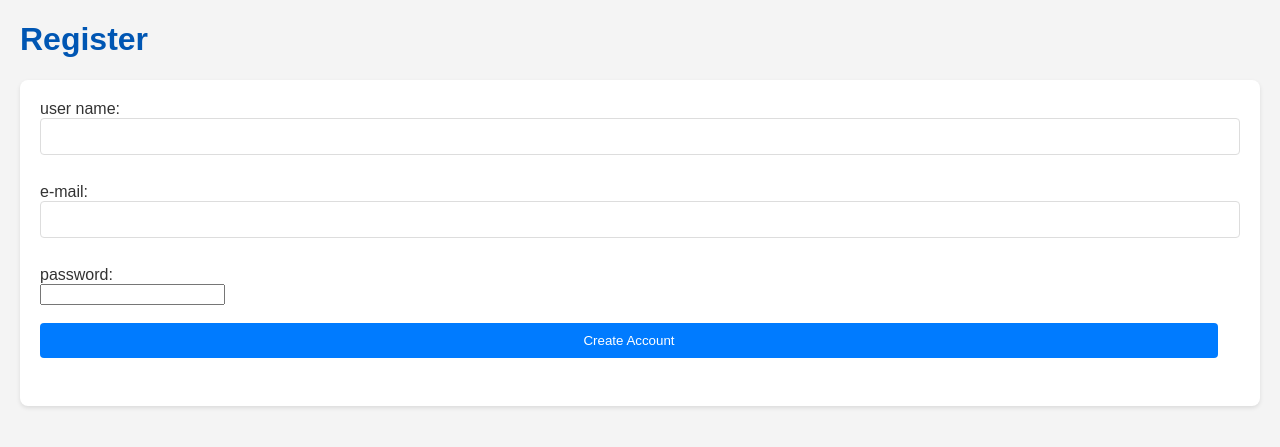
After one commit to gustavo3020/flask_task_manager, a Flask app: page /register in a window 1280 px wide. The commit adds this page. Shown: the top 447 px of the page. Run offline with Flask 3, Linux system fonts and the light colour scheme.

Commit message:
Feat: Implement user registration functionality
This commit introduces the full user registration process with robust server-side validation.

Key changes include:
- A new `/register` route to handle user creation.
- Form validation to ensure all fields are filled.
- Secure password hashing using `set_password()`.
- Error handling for duplicate emails with `IntegrityError`.
- Use of `db.session.rollback()` to maintain database integrity.

```diff
--- a/app.py
+++ b/app.py
@@ -1,8 +1,12 @@
-from flask import Flask, request, render_template, redirect, url_for
-from models import db, Task
+from flask import Flask, request, render_template, redirect, url_for, flash
+from models import db, Task, User
+from sqlalchemy.exc import IntegrityError
 
+# Create the Flask application and configure the secret key for sessions
 app = Flask(__name__)
+app.secret_key = 'b\x80V\xe1s\x00S\xdbd\xc2\xc9\x04\xf1\xf4\x8e\x16'
 
+# Database configuration (SQLite)
 app.config['SQLALCHEMY_DATABASE_URI'] = 'sqlite:///site.db'
 app.config['SQLALCHEMY_TRACK_MODIFICATIONS'] = False
 
@@ -20,7 +24,7 @@ def home():
           Redirects to the home page after creation.
 
     Returns:
-        Response: Renders 'template.html' on GET, or redirects to 'home' on
+        Response: Renders 'index.html' on GET, or redirects to 'home' on
         POST.
     """
     if request.method == 'POST':
@@ -33,6 +37,52 @@ def home():
 
     tasks = Task.query.all()
     return render_template('index.html', tasks=tasks)
+
+
+@app.route('/register', methods=['GET', 'POST'])
+def register():
+    """
+    Handles user registration.
+
+    On a GET request, it renders the 'register.html' template with the
+    registration form.
+    On a POST request, it processes the form submission to create a new user.
+    It performs server-side validation to check for empty fields and duplicate
+    emails.
+    If registration is successful, it commits the new user to the database and
+    redirects to the home page with a success message.
+    If an error occurs, it flashes an appropriate message to the user.
+
+    Returns:
+        Response: Renders 'register.html' on GET or on form submission with
+        errors, or redirects to 'home' on successful registration.
+    """
+    if request.method == 'POST':
+        user_name = request.form.get('user_name')
+        email = request.form.get('email')
+        password = request.form.get('password')
+
+        # Fail-fast validation for empty fields.
+        if not all([user_name, email, password]):
+            flash('All fields are required.', 'error')
+        else:
+            try:
+                new_user = User(user_name=user_name, email=email,
+                                role='common')
+                new_user.set_password(password)
+                db.session.add(new_user)
+                db.session.commit()
+                flash('Registration successful! Please log in to continue.',
+                      'success')
+            except IntegrityError:
+                db.session.rollback()
+                flash('''This email is already registered. Please use a
+                      different one.''', 'error')
+            except Exception as e:
+                db.session.rollback()
+                flash(f'An unexpected error occurred: {e}', 'error')
+
+    return render_template('register.html')
 
 
 @app.route('/update_task/<int:task_id>', methods=['GET', 'POST'])
--- a/models.py
+++ b/models.py
@@ -23,7 +23,7 @@ class User(db.Model):
     user_name = db.Column(db.String(50), nullable=False)
     email = db.Column(db.String(120), unique=True, nullable=False)
     role = db.Column(db.String(50), nullable=False)
-    password_hash = db.Column(db.String(150), nullable=False)
+    password_hash = db.Column(db.String(200), nullable=False)
 
     def set_password(self, password):
         """Hashes the password and sets it to the password_hash attribute."""
--- a/templates/base.html
+++ b/templates/base.html
@@ -9,6 +9,17 @@
     <link rel="stylesheet" href="{{ url_for('static', filename='css/style.css') }}">
 </head>
 <body>
+    <!-- Block to display flash messages -->
+    {% with messages = get_flashed_messages(with_categories=true) %}
+      {% if messages %}
+        <ul class="flashes">
+          {% for category, message in messages %}
+            <li class="{{ category }}">{{ message }}</li>
+          {% endfor %}
+        </ul>
+      {% endif %}
+    {% endwith %}
+
     <!-- Main container for page content -->
     <div class="container">
         <!-- This block will be filled by specific page content from child templates -->
--- /dev/null
+++ b/templates/register.html
@@ -0,0 +1,29 @@
+{% extends "base.html" %}
+
+{% block title %}Register{% endblock %}
+
+{% block content %}
+    <!-- Page heading for the registration form -->
+    <h1>Register</h1>
+
+    <!--
+    Form for user registration.
+    The "POST" method sends the form data to the same URL (/register) for processing.
+    -->
+    <form method="POST">
+        <!-- Input field for the user's name -->
+        <label for="user_name">user name:</label><br>
+        <input type="text" id="user_name" name="user_name" required><br><br>
+
+        <!-- Input field for the user's email, using type="email" for client-side validation -->
+        <label for="email">e-mail:</label><br>
+        <input type="email" id="email" name="email" required><br><br>
+
+        <!-- Input field for the password, using type="password" to hide the input -->
+        <label for="password">password:</label><br>
+        <input type="password" id="password" name="password" required><br><br>
+
+        <!-- Submit button to create a new user account -->
+        <input type="submit" value="Create Account"><br><br>
+    </form>
+{% endblock %}
```
Also changed, not shown: templates/update_task.html (+5 -2 lines).
